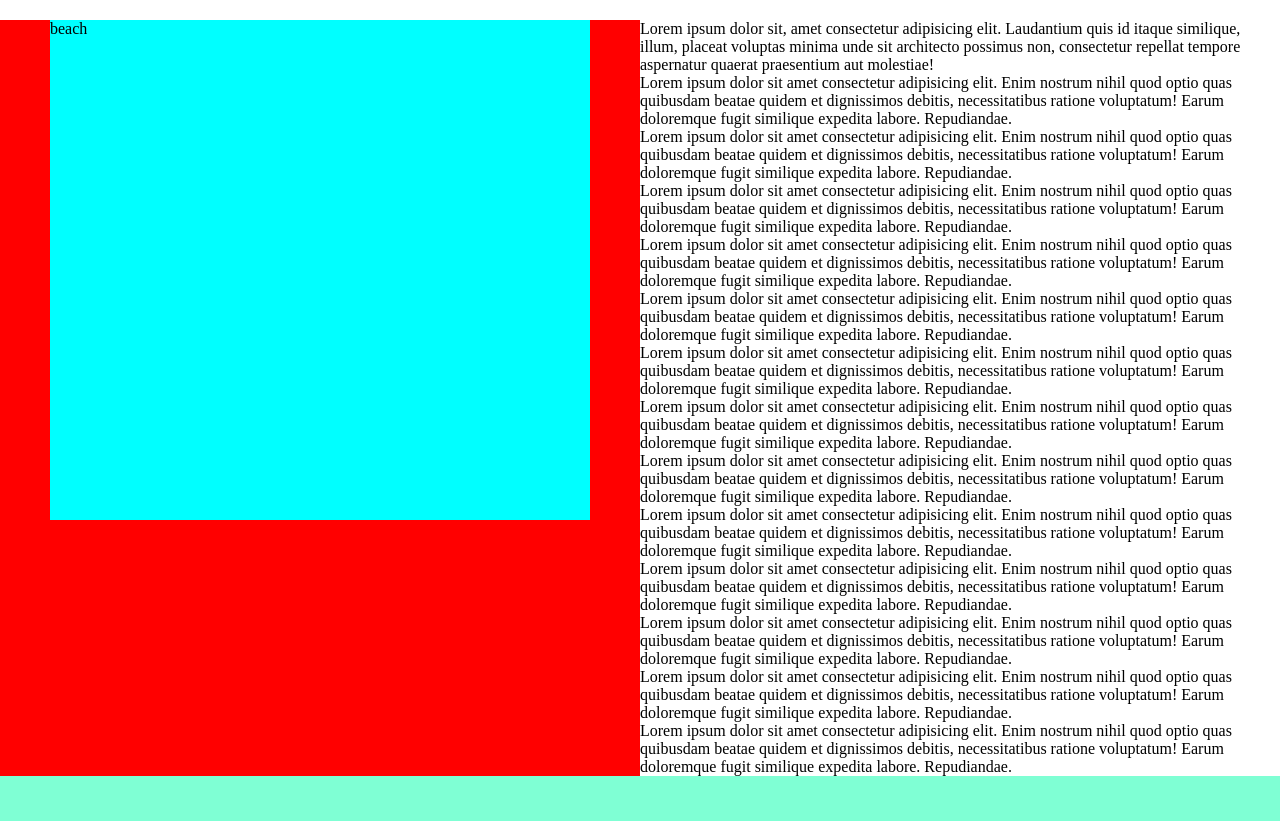
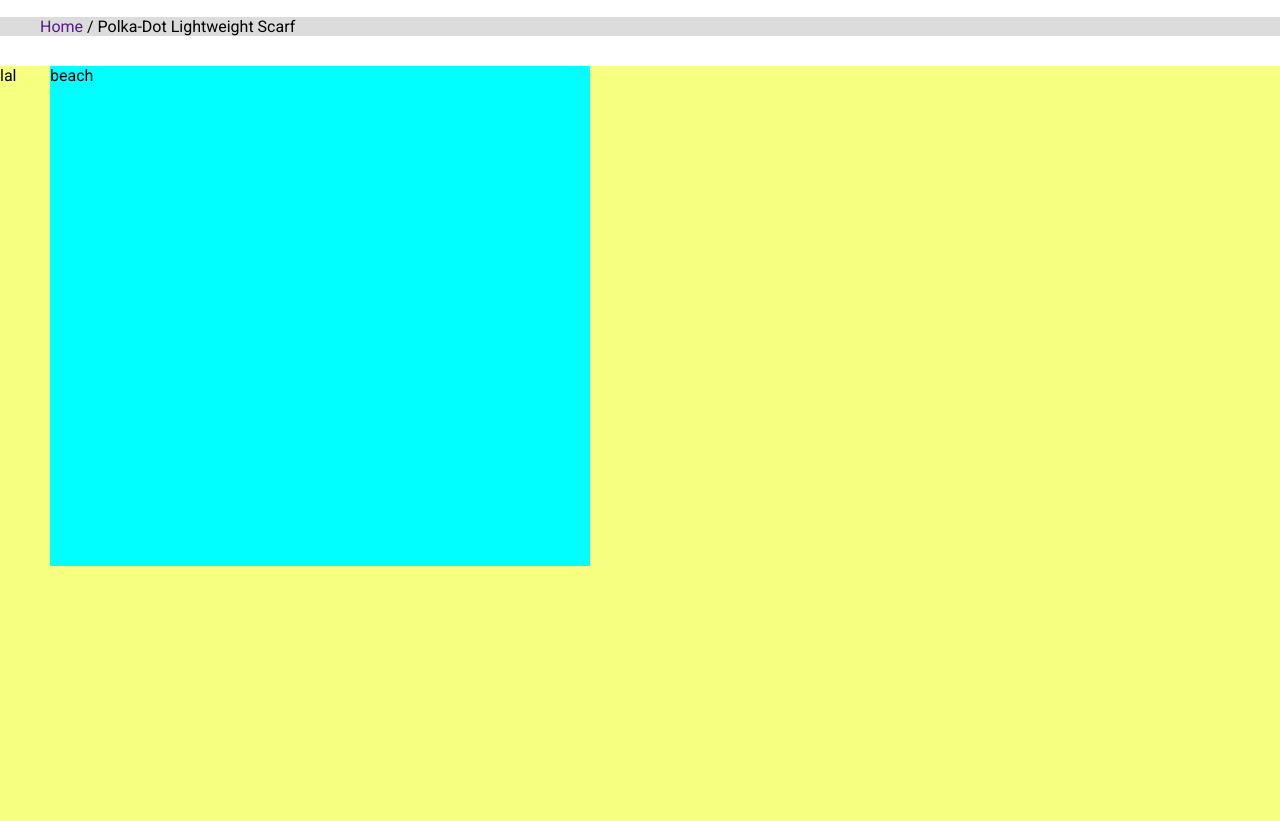
Before and after one commit to legend123201/HocWebJS, a website: page product-detail.html in a window 1280 px wide. Shown: the part 60-881 px from the top of the page. Drawn offline with nearby package versions, Linux system fonts and the light colour scheme.

Commit message:
12/2/2021_4:43pm

```diff
--- a/product-detail.html
+++ b/product-detail.html
@@ -7,7 +7,9 @@
     <meta name="viewport" content="width=device-width, initial-scale=1" />
     <meta name="description" content="" />
     <link rel="stylesheet" href="dist\css\reset.css">
+    <link rel="stylesheet" href="dist\css\initial.css">
     <link rel="stylesheet" href="dist\css\product-detail.css">
+    <link rel="stylesheet" href="dist\css\header.css">
     <link rel="stylesheet" href="dist\css\all.min.css">
     <link rel="stylesheet" href="dist/css/owl.carousel.min.css">
     <link rel="stylesheet" href="dist/css/owl.theme.default.min.css">
@@ -18,9 +20,16 @@
 </head>
 
 <body>
-    <div class="part1" style="height: 50px; background-color: black;">
+    <header class="big-screen"></header>
+    <header class="small-screen"></header>
+    <div class="path-to-page">
+        <div class="container">
+            <a href="">Home</a>
+            <span>/</span>
+            <span class="product-name">Polka-Dot Lightweight Scarf</span>
+        </div>
+    </div>
 
-    </div>
     <div class="lala">
         <div class="row">
             <div class="one col-md-6">
@@ -32,34 +41,23 @@
             </div>
             <div class="two col-md-6">
                 <div class="content">
-                    <p>Lorem ipsum dolor sit, amet consectetur adipisicing elit. Laudantium quis id itaque similique, illum, placeat voluptas minima unde sit architecto possimus non, consectetur repellat tempore aspernatur quaerat praesentium aut molestiae!</p>
-                    <p>Lorem ipsum dolor sit amet consectetur adipisicing elit. Enim nostrum nihil quod optio quas quibusdam beatae quidem et dignissimos debitis, necessitatibus ratione voluptatum! Earum doloremque fugit similique expedita labore. Repudiandae.</p>
-                    <p>Lorem ipsum dolor sit amet consectetur adipisicing elit. Enim nostrum nihil quod optio quas quibusdam beatae quidem et dignissimos debitis, necessitatibus ratione voluptatum! Earum doloremque fugit similique expedita labore. Repudiandae.</p>
-                    <p>Lorem ipsum dolor sit amet consectetur adipisicing elit. Enim nostrum nihil quod optio quas quibusdam beatae quidem et dignissimos debitis, necessitatibus ratione voluptatum! Earum doloremque fugit similique expedita labore. Repudiandae.</p>
-                    <p>Lorem ipsum dolor sit amet consectetur adipisicing elit. Enim nostrum nihil quod optio quas quibusdam beatae quidem et dignissimos debitis, necessitatibus ratione voluptatum! Earum doloremque fugit similique expedita labore. Repudiandae.</p>
-                    <p>Lorem ipsum dolor sit amet consectetur adipisicing elit. Enim nostrum nihil quod optio quas quibusdam beatae quidem et dignissimos debitis, necessitatibus ratione voluptatum! Earum doloremque fugit similique expedita labore. Repudiandae.</p>
-                    <p>Lorem ipsum dolor sit amet consectetur adipisicing elit. Enim nostrum nihil quod optio quas quibusdam beatae quidem et dignissimos debitis, necessitatibus ratione voluptatum! Earum doloremque fugit similique expedita labore. Repudiandae.</p>
-                    <p>Lorem ipsum dolor sit amet consectetur adipisicing elit. Enim nostrum nihil quod optio quas quibusdam beatae quidem et dignissimos debitis, necessitatibus ratione voluptatum! Earum doloremque fugit similique expedita labore. Repudiandae.</p>
-                    <p>Lorem ipsum dolor sit amet consectetur adipisicing elit. Enim nostrum nihil quod optio quas quibusdam beatae quidem et dignissimos debitis, necessitatibus ratione voluptatum! Earum doloremque fugit similique expedita labore. Repudiandae.</p>
-                    <p>Lorem ipsum dolor sit amet consectetur adipisicing elit. Enim nostrum nihil quod optio quas quibusdam beatae quidem et dignissimos debitis, necessitatibus ratione voluptatum! Earum doloremque fugit similique expedita labore. Repudiandae.</p>
-                    <p>Lorem ipsum dolor sit amet consectetur adipisicing elit. Enim nostrum nihil quod optio quas quibusdam beatae quidem et dignissimos debitis, necessitatibus ratione voluptatum! Earum doloremque fugit similique expedita labore. Repudiandae.</p>
-                    <p>Lorem ipsum dolor sit amet consectetur adipisicing elit. Enim nostrum nihil quod optio quas quibusdam beatae quidem et dignissimos debitis, necessitatibus ratione voluptatum! Earum doloremque fugit similique expedita labore. Repudiandae.</p>
-                    <p>Lorem ipsum dolor sit amet consectetur adipisicing elit. Enim nostrum nihil quod optio quas quibusdam beatae quidem et dignissimos debitis, necessitatibus ratione voluptatum! Earum doloremque fugit similique expedita labore. Repudiandae.</p>
-                    <p>Lorem ipsum dolor sit amet consectetur adipisicing elit. Enim nostrum nihil quod optio quas quibusdam beatae quidem et dignissimos debitis, necessitatibus ratione voluptatum! Earum doloremque fugit similique expedita labore. Repudiandae.</p>
 
                 </div>
             </div>
         </div>
     </div>
-    <div class="part3" style="height: 500px; background-color: aquamarine;">
+    <div style="height: 1000px; background-color: rgb(246, 255, 127);">
+        lal
+    </div>
 
-    </div>
+    <!-- cdn phải nằm trên cùng ?? why -->
+    <script src="https://cdnjs.cloudflare.com/ajax/libs/jquery/3.5.1/jquery.min.js"
+        integrity="sha512-bLT0Qm9VnAYZDflyKcBaQ2gg0hSYNQrJ8RilYldYQ1FxQYoCLtUjuuRuZo+fjqhx/qtq/1itJ0C2ejDxltZVFg=="
+        crossorigin="anonymous"></script>
+    <script src="dist/js/owl.carousel.min.js"></script>
+    <script src="src/js/loadHTMLProductDetail.js"></script>
+    <script src="src/js/header.js"></script>
+    <script src="src/js/product-detail.js"></script>
 </body>
-<!-- cdn phải nằm trên cùng ?? why -->
-<script src="https://cdnjs.cloudflare.com/ajax/libs/jquery/3.5.1/jquery.min.js"
-    integrity="sha512-bLT0Qm9VnAYZDflyKcBaQ2gg0hSYNQrJ8RilYldYQ1FxQYoCLtUjuuRuZo+fjqhx/qtq/1itJ0C2ejDxltZVFg=="
-    crossorigin="anonymous"></script>
-<script src="dist/js/owl.carousel.min.js"></script>
-<script src="src/js/product-detail.js"></script>
 
 </html>
--- a/src/js/header.js
+++ b/src/js/header.js
@@ -24,7 +24,7 @@
         //$(this).css("background-color", "red");
         currentIndexUpToNow++;
     });
-    console.log("kkkkkkkkkkkkkkkkkkkkkkkkkkkkkkkkkkkkk");
+
     //bấm vào nav level-2 thì level-1 lùi 200%
     //li:not(.back) nghĩa là li ko phải class back, có thể sửa là li:not(:first-child) nếu nó là first child
     $("header.small-screen .level-2 >ul >li:not(.back) >a").click(function (e) {
@@ -88,4 +88,6 @@
             $("header").removeClass("fixed");
         }
     });
+
+
 });
--- /dev/null
+++ b/src/js/loadHTMLIndex.js
@@ -0,0 +1,5 @@
+$("header.big-screen").load("header.html .big-screen >*");
+$("header.small-screen").load("header.html .small-screen >*");
+$("section.women-start").load("women-start.html section.women-start >*");
+$("section.women-products").load("women-products.html section.women-products >*");
+$("footer").load("footer.html footer >*");
--- /dev/null
+++ b/src/js/loadHTMLProductDetail.js
@@ -0,0 +1,2 @@
+$("header.big-screen").load("header.html .big-screen >*");
+$("header.small-screen").load("header.html .small-screen >*");
--- a/src/js/main.js
+++ /dev/null
@@ -1,9 +0,0 @@
-//ko để bất cứ gì ngoài đây vì để ngoài đây thì nó chạy song song với load document html
-$(document).ready(function () {
-    //chỉ duy nhất ở đây trong đồ án mới có ready function, vì nếu những file kia ko dùng on('load', func()) thì nó chạy loạn xạ, cái này chưa load xong html mà mấy cái file kia đã chạy, thành ra mấy file kia ko tìm thấy html đâu để làm việc
-    $("header.big-screen").load("header.html .big-screen >*");
-    $("header.small-screen").load("header.html .small-screen >*");
-    $("section.women-start").load("women-start.html section.women-start >*");
-    $("section.women-products").load("women-products.html section.women-products >*");
-    $("footer").load("footer.html footer >*");
-});
--- a/src/js/women-products.js
+++ b/src/js/women-products.js
@@ -1,4 +1,4 @@
-//$(document).ready(function () {
+
 $(window).on("load", function () {
     let product = [
         {
@@ -345,8 +345,6 @@
     });
     //-----chọn parameters ở products------END
 });
-//});
-
 
 function renderProductsCarousel(list, selector, idSpecial) {
 
--- a/src/scss/header.scss
+++ b/src/scss/header.scss
@@ -76,7 +76,7 @@
                                     max-height: 90vh;
                                     overflow: auto;
                                     padding: 35px;
-
+                                    z-index: 100; //nó phải luôn đè lên những cái khác
                                     //cái row đầu tiên phải width: 100%; thì li WOMAN mới ok, why?
                                     // > .row {
                                     //     width: 100%;
@@ -433,7 +433,7 @@
 
                 .page-nav {
                     position: fixed;
-                    z-index: 99;
+                    z-index: 100; //ko có cái nào đè lên nó, nó có z-index to nhất
                     top: 0;
                     left: 0;
                     width: 250px;
@@ -551,8 +551,8 @@
 .part2 {
     height: 1000px;
     background-color: rgb(243, 210, 21);
-    * {
-        position: relative;
-        z-index: 10;
-    }
+    // * {
+    //     position: relative;
+    //     //z-index: 10;
+    // }
 }
--- a/src/scss/product-detail.scss
+++ b/src/scss/product-detail.scss
@@ -1,4 +1,11 @@
 @import "grid";
+
+.path-to-page{
+    background-color: gainsboro;
+    // .container{
+
+    // }
+}
 
 .lala{
     margin-top: 30px;
```
Also changed, not shown: index.html (+8 -2 lines), src/js/product-detail.js (+0 -12 lines), dist/css/header.css, dist/css/header.min.css, dist/css/product-detail.css, dist/css/product-detail.min.css, dist/js/header.js, dist/js/header.min.js, dist/js/loadHTMLIndex.js (added), dist/js/loadHTMLIndex.min.js (added), dist/js/loadHTMLProductDetail.js (added), dist/js/loadHTMLProductDetail.min.js (added), dist/js/main.js (deleted), dist/js/main.min.js (deleted), 2 more files. Lines whose indentation alone changed are shown as unchanged.
